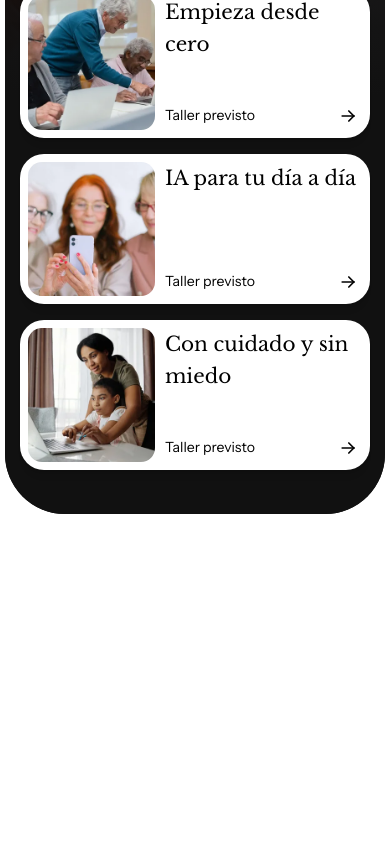
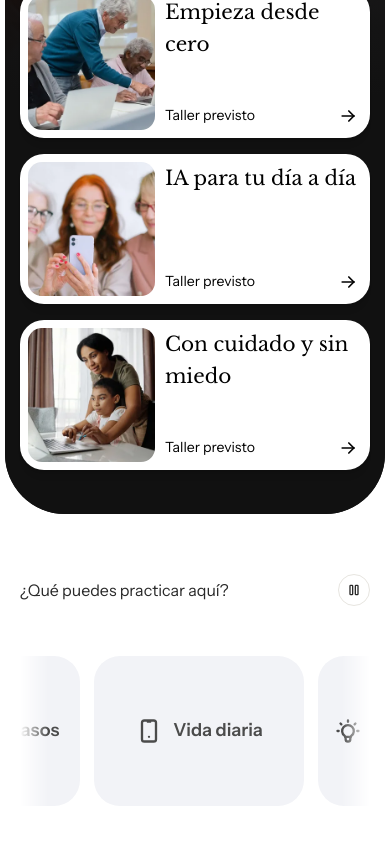
Before and after one commit to jhuerta17/ia-para-todos, an Angular app in the folder website/: page / in a window 390 px wide. Shown: the part 793-1637 px from the top of the page. Before the commit the page ends 1317 px from the top, so only its background shows below. Built offline with nearby package versions, Linux system fonts and the light colour scheme.

Commit message:
Add responsive learning topics strip with motion controls

```diff
--- a/website/src/app/pages/home.html
+++ b/website/src/app/pages/home.html
@@ -21,4 +21,5 @@
       </div>
     </div>
   </section>
+  <app-topic-strip />
 </main>
--- a/website/src/app/pages/home.ts
+++ b/website/src/app/pages/home.ts
@@ -1,10 +1,11 @@
 import { ChangeDetectionStrategy, Component } from '@angular/core';
 import { ActionLink } from '../shared/action-link';
+import { TopicStrip } from '../shared/topic-strip/topic-strip';
 import { IntroCards } from '../shared/intro-cards/intro-cards';
 
 @Component({
   selector: 'app-home',
-  imports: [ActionLink, IntroCards],
+  imports: [ActionLink, IntroCards, TopicStrip],
   templateUrl: './home.html',
   styleUrl: './home.css',
   changeDetection: ChangeDetectionStrategy.OnPush,
--- a/website/src/app/shared/icon.ts
+++ b/website/src/app/shared/icon.ts
@@ -1,6 +1,6 @@
 import { ChangeDetectionStrategy, Component, computed, input } from '@angular/core';
 
-const iconNames = ['alert-circle', 'arrow-left', 'arrow-right', 'arrow-up-right', 'arrows-horizontal', 'book', 'brand-instagram', 'brand-linkedin', 'brand-tiktok', 'brand-x', 'brand-youtube', 'bulb', 'calendar-event', 'check', 'chevron-down', 'chevron-left', 'chevron-right', 'circle-check', 'clipboard-check', 'device-mobile', 'mail', 'map-pin', 'menu-2', 'minus', 'pencil', 'phone', 'plus', 'quote', 'search', 'shield-check', 'sparkles', 'users', 'x'] as const;
+const iconNames = ['alert-circle', 'arrow-left', 'arrow-right', 'arrow-up-right', 'arrows-horizontal', 'book', 'brand-instagram', 'brand-linkedin', 'brand-tiktok', 'brand-x', 'brand-youtube', 'bulb', 'calendar-event', 'check', 'chevron-down', 'chevron-left', 'chevron-right', 'circle-check', 'clipboard-check', 'device-mobile', 'mail', 'map-pin', 'menu-2', 'minus', 'pencil', 'phone', 'player-pause', 'player-play', 'plus', 'quote', 'search', 'shield-check', 'sparkles', 'users', 'x'] as const;
 export type IconName = (typeof iconNames)[number];
 
 @Component({
--- /dev/null
+++ b/website/src/app/shared/topic-strip/topic-strip.css
@@ -0,0 +1,32 @@
+:host { display: block; }
+section { max-width: 1440px; margin-inline: auto; padding: 70px 64px; }
+.section-heading { display: flex; align-items: center; justify-content: space-between; gap: 16px; min-height: 32px; margin-bottom: 34px; }
+h2 { font: 400 18px/1.7 var(--font-body); color: var(--color-text); }
+.motion-control { flex: none; display: grid; place-items: center; width: 32px; height: 32px; padding: 0; border: 1px solid var(--color-border); border-radius: 50%; color: var(--color-text); background: white; cursor: pointer; }
+.motion-control app-icon { --icon-size: 16px; }
+.motion-control:hover { background: var(--color-warm); }
+.viewport { overflow: hidden; mask-image: linear-gradient(to right, transparent, black 8%, black 92%, transparent); }
+.track { display: flex; width: max-content; animation: topics-travel 43.733s linear infinite; }
+.track.paused, .viewport:hover .track, .viewport:focus-within .track { animation-play-state: paused; }
+.group { display: flex; gap: 14px; margin: 0; padding: 0 14px 0 0; list-style: none; }
+.topic { display: flex; flex: none; align-items: center; justify-content: center; gap: 12px; width: 314px; height: 226px; padding: 24px; border-radius: 32px; background: var(--color-cool); color: #4b4b4b; font-size: 22px; line-height: 1.3; font-weight: 600; }
+.topic app-icon { --icon-size: 32px; }
+@keyframes topics-travel { to { transform: translateX(-50%); } }
+@media (max-width: 809px) {
+  section { padding: 50px 20px 66px; }
+  .section-heading { margin-bottom: 50px; }
+  h2 { font-size: 16px; }
+  .track { animation-duration: 29.866s; }
+  .topic { width: 210px; height: 150px; padding: 16px; border-radius: 26px; gap: 10px; font-size: 18px; }
+  .topic app-icon { --icon-size: 28px; }
+}
+@media (prefers-reduced-motion: reduce) {
+  .motion-control, .group[aria-hidden] { display: none; }
+  .viewport { overflow: visible; mask-image: none; }
+  .track { display: block; width: auto; animation: none; }
+  .group { display: grid; grid-template-columns: repeat(4, minmax(0, 1fr)); padding: 0; }
+  .topic { width: auto; height: 150px; flex-direction: column; text-align: center; }
+}
+@media (prefers-reduced-motion: reduce) and (max-width: 809px) {
+  .group { grid-template-columns: repeat(2, minmax(0, 1fr)); }
+}
--- /dev/null
+++ b/website/src/app/shared/topic-strip/topic-strip.html
@@ -0,0 +1,22 @@
+<section aria-labelledby="topics-title">
+  <div class="section-heading">
+    <h2 id="topics-title">¿Qué puedes practicar aquí?</h2>
+    <button type="button" class="motion-control" [attr.aria-label]="paused() ? 'Reanudar movimiento de temas' : 'Pausar movimiento de temas'" [attr.aria-pressed]="paused()" (click)="toggleMotion()">
+      <app-icon [name]="paused() ? 'player-play' : 'player-pause'" />
+    </button>
+  </div>
+  <div class="viewport">
+    <div class="track" [class.paused]="paused() || !visible() || pageHidden()">
+      <ul class="group" aria-label="Temas de aprendizaje previstos">
+        @for (topic of topics; track topic.label) {
+          <li class="topic"><app-icon [name]="topic.icon" /><span>{{ topic.label }}</span></li>
+        }
+      </ul>
+      <ul class="group" aria-hidden="true" inert>
+        @for (topic of topics; track topic.label) {
+          <li class="topic"><app-icon [name]="topic.icon" /><span>{{ topic.label }}</span></li>
+        }
+      </ul>
+    </div>
+  </div>
+</section>
--- /dev/null
+++ b/website/src/app/shared/topic-strip/topic-strip.ts
@@ -0,0 +1,43 @@
+import { DOCUMENT } from '@angular/common';
+import { afterNextRender, ChangeDetectionStrategy, Component, DestroyRef, ElementRef, inject, signal } from '@angular/core';
+import { Icon, IconName } from '../icon';
+
+@Component({
+  selector: 'app-topic-strip',
+  imports: [Icon],
+  templateUrl: './topic-strip.html',
+  styleUrl: './topic-strip.css',
+  changeDetection: ChangeDetectionStrategy.OnPush,
+})
+export class TopicStrip {
+  private readonly host = inject<ElementRef<HTMLElement>>(ElementRef);
+  private readonly document = inject(DOCUMENT);
+  private readonly destroy = inject(DestroyRef);
+  protected readonly paused = signal(false);
+  protected readonly visible = signal(false);
+  protected readonly pageHidden = signal(false);
+  protected readonly topics: { label: string; icon: IconName }[] = [
+    { label: 'Primeros pasos', icon: 'sparkles' },
+    { label: 'Vida diaria', icon: 'device-mobile' },
+    { label: 'Trabajo y negocios', icon: 'bulb' },
+    { label: 'Padres y familias', icon: 'users' },
+  ];
+
+  protected toggleMotion(): void {
+    this.paused.update(value => !value);
+  }
+
+  constructor() {
+    afterNextRender(() => {
+      const observer = new IntersectionObserver(entries => this.visible.set(entries[0].intersectionRatio > 0.01), { threshold: 0.01 });
+      observer.observe(this.host.nativeElement);
+      const updateVisibility = () => this.pageHidden.set(this.document.hidden);
+      updateVisibility();
+      this.document.addEventListener('visibilitychange', updateVisibility);
+      this.destroy.onDestroy(() => {
+        observer.disconnect();
+        this.document.removeEventListener('visibilitychange', updateVisibility);
+      });
+    });
+  }
+}
```
Also changed, not shown: website/public/icons/tabler/player-pause.svg (added), website/public/icons/tabler/player-play.svg (added).
